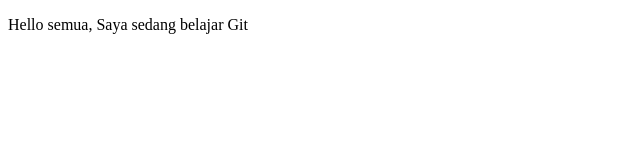
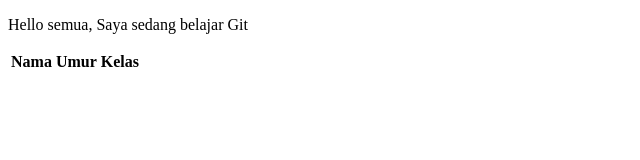
Before and after one commit to Pandas-ID/belajar-git, a plain HTML site: page index.html in a window 1280 px wide. Shown: the whole page, without its empty margins (0-640 px from the left). Drawn offline with Linux system fonts and the light colour scheme.

Commit message:
Menambahkan tabel

```diff
--- a/index.html
+++ b/index.html
@@ -6,5 +6,12 @@
 </head>
 <body>
   <p>Hello semua, Saya sedang belajar Git</p>
+  <table>
+    <tr>
+      <th>Nama</th>
+      <th>Umur</th>
+      <th>Kelas</th>
+    </tr>
+  </table>
 </body>
 </html>
```
